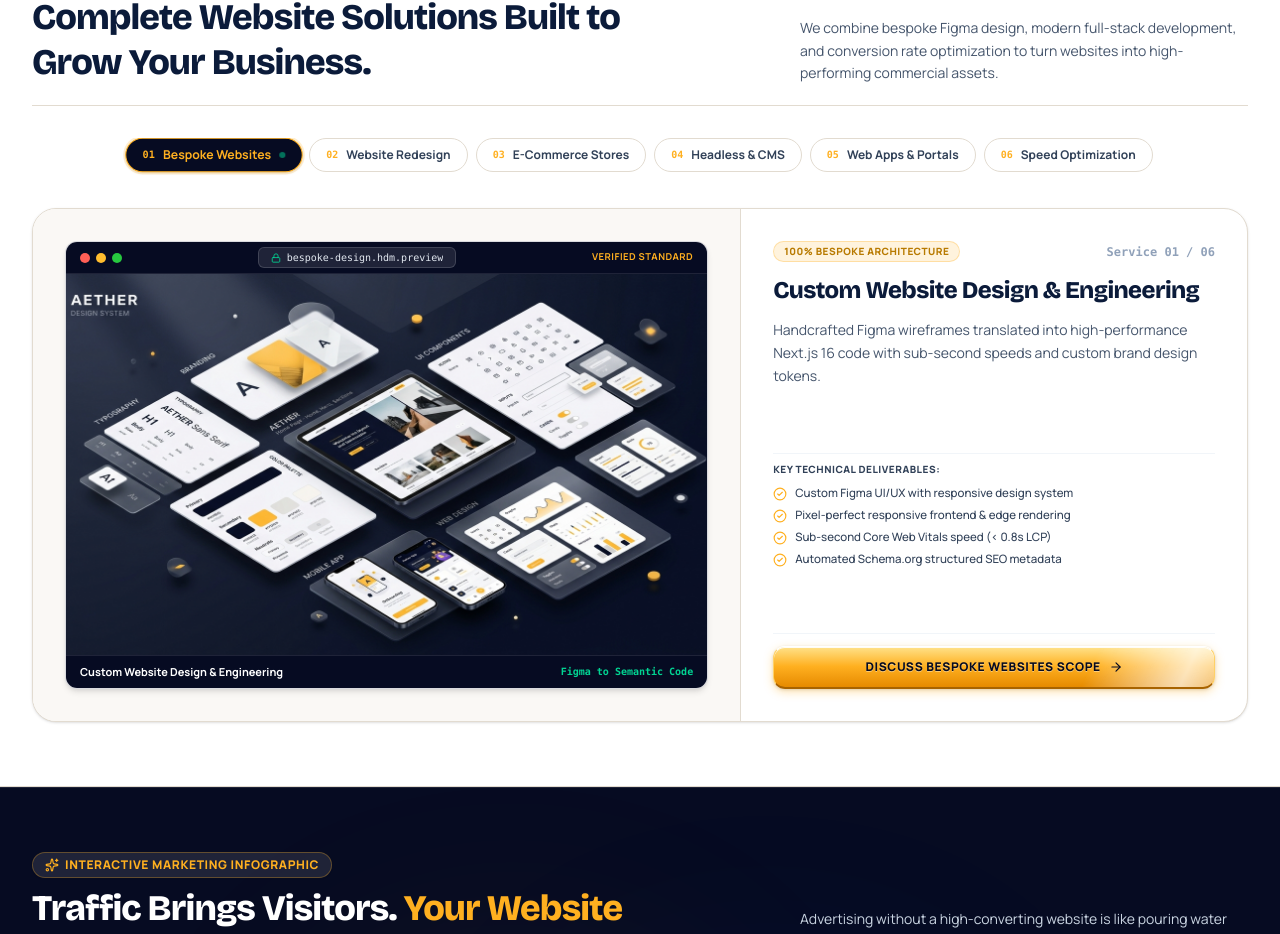
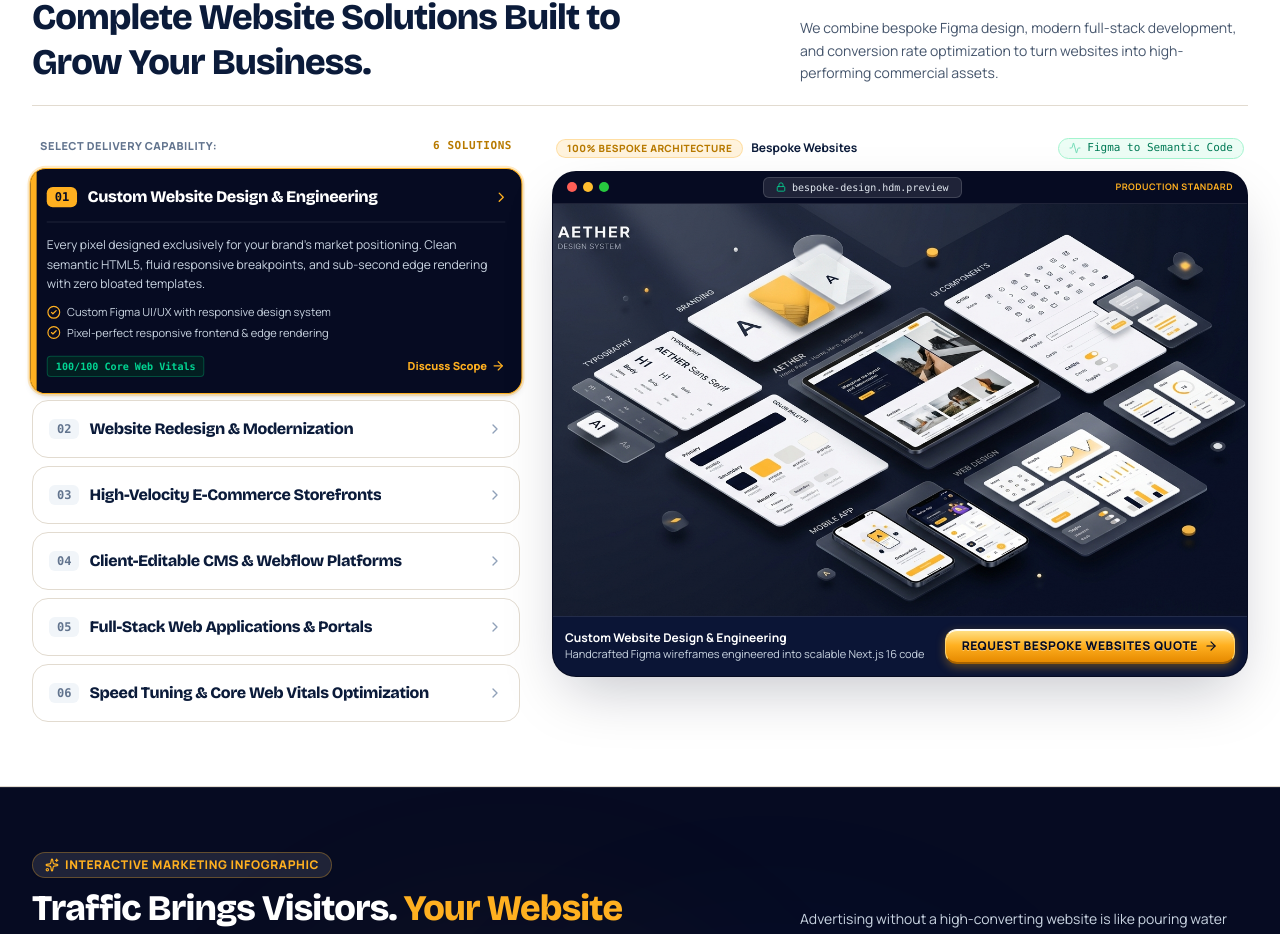
Before and after one commit to devnovaspark-dot/hire-desi-marketer, a Next.js app: page /web-design-and-development-services in a window 1280 px wide. Shown: the part 904-1838 px from the top of the page. Built offline with nearby package versions, Linux system fonts and the light colour scheme.

Commit message:
feat(ui): elevate bespoke digital architecture to master-detail interactive 3d studio showcase

```diff
--- a/src/components/web-design/WebDesignServicesGrid.tsx
+++ b/src/components/web-design/WebDesignServicesGrid.tsx
@@ -1,6 +1,6 @@
 "use client";
 
-import React, { useState } from "react";
+import React, { useState, useRef } from "react";
 import Image from "next/image";
 import Link from "next/link";
 import {
@@ -16,6 +16,8 @@ import {
   ShieldCheck,
   Lock,
   ChevronRight,
+  ExternalLink,
+  Activity,
 } from "lucide-react";
 import { cn } from "@/lib/utils";
 
@@ -23,12 +25,14 @@ interface ShowcaseService {
   id: string;
   number: string;
   title: string;
+  shortTag: string;
   categoryBadge: string;
-  shortTag: string;
   image: string;
   stagingUrl: string;
+  tagline: string;
   description: string;
   metricBadge: string;
+  speedScore: string;
   deliverables: string[];
 }
 
@@ -37,13 +41,15 @@ const SHOWCASE_SERVICES: ShowcaseService[] = [
     id: "custom-design",
     number: "01",
     title: "Custom Website Design & Engineering",
+    shortTag: "Bespoke Websites",
     categoryBadge: "100% Bespoke Architecture",
-    shortTag: "Bespoke Websites",
     image: "/images/services-ui-design-showcase.jpg",
     stagingUrl: "bespoke-design.hdm.preview",
+    tagline: "Handcrafted Figma wireframes engineered into scalable Next.js 16 code",
     description:
-      "Handcrafted Figma wireframes translated into high-performance Next.js 16 code with sub-second speeds and custom brand design tokens.",
+      "Every pixel designed exclusively for your brand's market positioning. Clean semantic HTML5, fluid responsive breakpoints, and sub-second edge rendering with zero bloated templates.",
     metricBadge: "Figma to Semantic Code",
+    speedScore: "100/100 Core Web Vitals",
     deliverables: [
       "Custom Figma UI/UX with responsive design system",
       "Pixel-perfect responsive frontend & edge rendering",
@@ -55,89 +61,99 @@ const SHOWCASE_SERVICES: ShowcaseService[] = [
     id: "website-redesign",
     number: "02",
     title: "Website Redesign & Modernization",
+    shortTag: "Website Redesign",
     categoryBadge: "Modernization + CRO",
-    shortTag: "Website Redesign",
     image: "/images/case-study-aesthetic.webp",
     stagingUrl: "modernization.hdm.preview",
+    tagline: "Transform outdated websites while strictly safeguarding existing SEO equity",
     description:
-      "Modernize legacy platforms into high-converting digital assets while strictly safeguarding all existing SEO keyword rankings and backlink equity.",
+      "Modernize legacy platforms into high-converting digital assets while meticulously preserving your Google keyword rankings, backlink equity, and search domain authority.",
     metricBadge: "301 SEO Rank Protected",
+    speedScore: "+180% Avg. Conversion Lift",
     deliverables: [
-      "Full UX audit & conversion friction breakdown",
-      "Aesthetic modernization & fluid typography",
-      "Strict preservation of 301 URL redirect maps",
-      "Frictionless mobile conversion pathways",
+      "Comprehensive UI/UX audit & conversion friction analysis",
+      "Modern brand aesthetic revamp & typography system",
+      "Strict preservation of existing SEO rankings & 301 redirect map",
+      "Frictionless lead-capture funnels and mobile navigation",
     ],
   },
   {
     id: "ecommerce-development",
     number: "03",
     title: "High-Velocity E-Commerce Storefronts",
+    shortTag: "E-Commerce Stores",
     categoryBadge: "Shopify Plus & Headless",
-    shortTag: "E-Commerce Stores",
     image: "/images/case-study-cafe.webp",
     stagingUrl: "storefront-checkout.hdm.preview",
+    tagline: "Lightning-fast stores built for maximum average order value & 1-tap checkout",
     description:
-      "Lightning-fast Shopify Plus and headless storefronts engineered for high average order value, slide-out micro-carts, and 1-tap checkout.",
+      "Fast online storefronts optimized for high average order value (AOV), instant slide-out micro-carts, global multi-currency checkouts, and automated ERP webhook syncing.",
     metricBadge: "Sub-Second Micro-Cart",
+    speedScore: "4.6% Avg. Checkout Conv.",
     deliverables: [
       "Custom Shopify 2.0 or headless commerce architecture",
-      "Slide-out drawer cart with free-shipping tiers",
-      "1-tap Apple Pay, Shop Pay & Stripe integration",
-      "Real-time ERP, CRM, and inventory synchronization",
+      "Slide-out drawer cart with progressive free-shipping triggers",
+      "1-tap Apple Pay, Shop Pay, Stripe, and global multi-currency",
+      "Automated inventory, ERP, and CRM webhook synchronization",
     ],
   },
   {
     id: "cms-development",
     number: "04",
     title: "Client-Editable CMS & Webflow Platforms",
+    shortTag: "Headless & CMS",
     categoryBadge: "Empower Marketing Teams",
-    shortTag: "Headless & CMS",
     image: "/images/blog-hero-bg.webp",
     stagingUrl: "marketing-cms.hdm.preview",
+    tagline: "Empower your marketing team to publish without touching code",
     description:
-      "Empower your marketing team to launch landing pages and publish content effortlessly without touching code or waiting on developers.",
+      "Empower your marketing team to launch landing pages, edit copy, and publish campaigns effortlessly without touching code or waiting on external developers.",
     metricBadge: "Zero Developer Dependency",
+    speedScore: "< 1-Hour Campaign Deploy",
     deliverables: [
-      "Custom visual block editor for your exact brand guidelines",
-      "Zero bloated third-party plugins for maximal edge speed",
-      "Automated OpenGraph metadata, XML sitemaps & backups",
-      "Role-based permissions & staging approval workflows",
+      "Custom visual block editor customized exclusively for your team",
+      "Zero bloated third-party page builders for maximum edge speed",
+      "Built-in metadata generation, OpenGraph previews & sitemaps",
+      "Role-based publishing permissions and automated cloud backups",
     ],
   },
   {
     id: "custom-web-app",
     number: "05",
     title: "Full-Stack Web Applications & Portals",
+    shortTag: "Web Apps & Portals",
     categoryBadge: "Next.js & Cloud Architecture",
-    shortTag: "Web Apps & Portals",
     image: "/images/hero-devices-mockup.jpg",
     stagingUrl: "cloud-portal.hdm.preview",
+    tagline: "Interactive client portals, SaaS dashboards & full-stack web applications",
     description:
-      "Interactive customer dashboards, client portals, and SaaS web apps built with Next.js, Node.js, and secure database integrations.",
+      "Customer portals, SaaS dashboards, and high-velocity web applications built with Next.js, Node.js, and secure database integrations that scale seamlessly.",
     metricBadge: "App-Like SPA Velocity",
+    speedScore: "60fps Fluid Micro-UI",
     deliverables: [
-      "Interactive customer portals & telemetry dashboards",
-      "Secure authentication (JWT / OAuth / Supabase / Auth0)",
-      "High-throughput REST and GraphQL API integrations",
-      "Real-time data syncing & automated event triggers",
+      "Interactive customer dashboards and client portals",
+      "Secure user authentication (JWT / OAuth / Supabase / Auth0)",
+      "Custom REST and GraphQL API development",
+      "Real-time notifications, reporting, and CRM data syncing",
     ],
   },
   {
     id: "speed-optimization",
     number: "06",
     title: "Speed Tuning & Core Web Vitals Optimization",
+    shortTag: "Speed Optimization",
     categoryBadge: "Google Top 1% Speed",
-    shortTag: "Speed Optimization",
     image: "/images/web-dev-hero-bg.jpg",
     stagingUrl: "speed-audit.hdm.preview",
+    tagline: "Remediate slow load times and eliminate layout shifts for green 95+ scores",
     description:
-      "Eliminate render-blocking scripts, compress media pipelines, and achieve green 95+ Core Web Vitals scores across mobile and desktop.",
+      "Remediate slow load times, eliminate layout shifts, and compress asset pipelines to achieve green 95+ Core Web Vitals on mobile and desktop viewports.",
     metricBadge: "< 0.8s LCP Verified",
+    speedScore: "100/100 Google Vitals",
     deliverables: [
-      "Elimination of render-blocking JavaScript & layout shifts",
-      "Automated WebP/AVIF image transcoding & edge CDN",
-      "Server-side response caching & font preloading",
+      "Elimination of render-blocking JavaScript and bulky plugins",
+      "Automated image conversion into modern WebP & AVIF formats",
+      "Server-side caching and global edge CDN optimization",
       "Zero Cumulative Layout Shift (CLS 0.00) guaranteed",
     ],
   },
@@ -145,47 +161,172 @@ const SHOWCASE_SERVICES: ShowcaseService[] = [
 
 export function WebDesignServicesGrid() {
   const [selectedServiceId, setSelectedServiceId] = useState<string>("custom-design");
+  const [mousePos, setMousePos] = useState<{ x: number; y: number }>({ x: 0, y: 0 });
+  const stageRef = useRef<HTMLDivElement>(null);
 
   const activeService =
     SHOWCASE_SERVICES.find((s) => s.id === selectedServiceId) ||
     SHOWCASE_SERVICES[0];
 
+  const handleMouseMove = (e: React.MouseEvent<HTMLDivElement>) => {
+    if (!stageRef.current) return;
+    const rect = stageRef.current.getBoundingClientRect();
+    const x = (e.clientX - rect.left) / rect.width - 0.5;
+    const y = (e.clientY - rect.top) / rect.height - 0.5;
+    setMousePos({ x, y });
+  };
+
+  const handleMouseLeave = () => {
+    setMousePos({ x: 0, y: 0 });
+  };
+
   return (
     <div className="space-y-6 sm:space-y-8 max-w-7xl mx-auto text-left">
-      {/* 1. Large Editorial Interactive Selector Navigation */}
-      <div className="flex items-center justify-start lg:justify-center gap-1.5 sm:gap-2 overflow-x-auto pb-1 no-scrollbar">
-        {SHOWCASE_SERVICES.map((srv) => {
-          const isSelected = srv.id === activeService.id;
+      {/* ==================================================================== */}
+      {/* 1. MASTER-DETAIL ARCHITECTURAL STUDIO SHOWCASE                       */}
+      {/* ==================================================================== */}
+      <div className="grid grid-cols-1 lg:grid-cols-12 gap-6 lg:gap-8 items-start">
+        {/* ================================================================ */}
+        {/* LEFT COLUMN (5 cols): Interactive Architectural Capability Index  */}
+        {/* ================================================================ */}
+        <div className="lg:col-span-5 space-y-2.5">
+          <div className="text-[11px] font-black uppercase tracking-wider text-slate-500 px-2 pb-1 flex items-center justify-between">
+            <span>Select Delivery Capability:</span>
+            <span className="font-mono text-[#B87A00]">6 Solutions</span>
+          </div>
+
+          <div className="space-y-2">
+            {SHOWCASE_SERVICES.map((service) => {
+              const isSelected = service.id === activeService.id;
 
               return (
-            <button
-              key={srv.id}
-              type="button"
-              onClick={() => setSelectedServiceId(srv.id)}
+                <div
+                  key={service.id}
+                  onClick={() => setSelectedServiceId(service.id)}
                   className={cn(
-                "px-3.5 sm:px-4 py-2 rounded-full text-xs font-bold transition-all duration-200 cursor-pointer select-none inline-flex items-center gap-2 shrink-0 border",
+                    "p-3.5 sm:p-4 rounded-2xl border transition-all duration-300 cursor-pointer select-none text-left relative overflow-hidden group",
                     isSelected
-                  ? "bg-[#060B22] text-[#FFB020] border-[#FFB020] shadow-sm ring-2 ring-[#FFB020]/20 scale-102"
-                  : "bg-white text-slate-700 border-[#E2DBD0] hover:border-slate-400"
+                      ? "bg-[#060B22] text-white border-[#FFB020] shadow-md ring-2 ring-[#FFB020]/25 scale-[1.01]"
+                      : "bg-white text-slate-700 border-[#E2DBD0] hover:border-slate-400 hover:bg-[#FAF8F5]"
                   )}
                 >
-              <span className="font-mono text-[10px] text-[#FFB020]">{srv.number}</span>
-              <span>{srv.shortTag}</span>
+                  {/* Left Active Accent Bar */}
                   {isSelected && (
-                <span className="w-1.5 h-1.5 rounded-full bg-emerald-400 animate-pulse shrink-0" />
+                    <div className="absolute left-0 top-0 bottom-0 w-1.5 bg-[#FFB020]" />
                   )}
-            </button>
+
+                  <div className="flex items-center justify-between gap-2">
+                    <div className="flex items-center gap-2.5 min-w-0">
+                      <span
+                        className={cn(
+                          "font-mono text-xs font-black px-2 py-0.5 rounded-md shrink-0",
+                          isSelected
+                            ? "bg-[#FFB020] text-[#060B22]"
+                            : "bg-slate-100 text-slate-500 group-hover:text-[#0B1B3A]"
+                        )}
+                      >
+                        {service.number}
+                      </span>
+
+                      <h4
+                        className={cn(
+                          "font-display font-black text-sm sm:text-base tracking-tight truncate",
+                          isSelected
+                            ? "text-white"
+                            : "text-[#0B1B3A] group-hover:text-[#B87A00]"
+                        )}
+                      >
+                        {service.title}
+                      </h4>
+                    </div>
+
+                    <ChevronRight
+                      className={cn(
+                        "w-4 h-4 shrink-0 transition-transform",
+                        isSelected
+                          ? "text-[#FFB020] translate-x-1"
+                          : "text-slate-400 group-hover:translate-x-0.5"
+                      )}
+                    />
+                  </div>
+
+                  {/* Expanded Active Specs (Reveals smoothly when active) */}
+                  {isSelected && (
+                    <div className="mt-3 pt-3 border-t border-white/10 space-y-2.5 animate-in fade-in duration-200">
+                      <p className="text-xs text-slate-300 leading-relaxed font-normal">
+                        {service.description}
+                      </p>
+
+                      {/* 2 Micro Deliverables */}
+                      <div className="space-y-1 text-[11px] text-slate-300">
+                        {service.deliverables.slice(0, 2).map((del, i) => (
+                          <div key={i} className="flex items-center gap-1.5">
+                            <CheckCircle2 className="w-3.5 h-3.5 text-[#FFB020] shrink-0" />
+                            <span className="truncate">{del}</span>
+                          </div>
+                        ))}
+                      </div>
+
+                      {/* Direct CTA Button */}
+                      <div className="pt-1 flex items-center justify-between">
+                        <span className="text-[10px] font-mono font-bold text-emerald-400 bg-emerald-950/60 px-2 py-0.5 rounded border border-emerald-500/30">
+                          {service.speedScore}
+                        </span>
+
+                        <Link
+                          href="/get-a-quote"
+                          className="text-[11px] font-black text-[#FFB020] hover:text-white inline-flex items-center gap-1 transition-colors"
+                        >
+                          <span>Discuss Scope</span>
+                          <ArrowRight className="w-3.5 h-3.5" />
+                        </Link>
+                      </div>
+                    </div>
+                  )}
+                </div>
               );
             })}
           </div>
+        </div>
 
-      {/* 2. Full-Width Panoramic Visual Portfolio Stage (Card-Free Editorial Canvas) */}
-      <div className="rounded-2xl sm:rounded-3xl bg-white border border-[#E2DBD0] shadow-sm overflow-hidden">
-        <div className="grid grid-cols-1 lg:grid-cols-12 gap-0 items-stretch">
-          {/* Visual Showcase (7 cols): Large Panoramic Browser Viewport */}
-          <div className="lg:col-span-7 p-4 sm:p-6 lg:p-8 bg-[#FAF8F5] border-b lg:border-b-0 lg:border-r border-[#E2DBD0] flex flex-col justify-center">
-            <div className="rounded-xl overflow-hidden border border-[#060B22]/15 shadow-md bg-white">
-              {/* Browser Header Bar */}
+        {/* ================================================================ */}
+        {/* RIGHT COLUMN (7 cols): Massive 3D Panoramic Browser Stage        */}
+        {/* ================================================================ */}
+        <div
+          ref={stageRef}
+          onMouseMove={handleMouseMove}
+          onMouseLeave={handleMouseLeave}
+          className="lg:col-span-7 sticky top-24 space-y-3"
+          style={{
+            perspective: "1200px",
+          }}
+        >
+          {/* Top Visual Meta Bar */}
+          <div className="flex items-center justify-between px-1 text-xs">
+            <div className="flex items-center gap-2">
+              <span className="text-[10px] font-black uppercase tracking-wider text-[#B87A00] bg-[#FFB020]/15 px-2.5 py-0.5 rounded-full border border-[#FFB020]/30">
+                {activeService.categoryBadge}
+              </span>
+              <span className="font-bold text-[#0B1B3A] hidden sm:inline">
+                {activeService.shortTag}
+              </span>
+            </div>
+
+            <div className="flex items-center gap-1.5 text-[11px] font-mono text-emerald-700 bg-emerald-50 px-2.5 py-0.5 rounded-full border border-emerald-200">
+              <Activity className="w-3 h-3 text-emerald-500 animate-pulse" />
+              <span>{activeService.metricBadge}</span>
+            </div>
+          </div>
+
+          {/* Panoramic 3D Browser Viewport (STRICT ZERO TEXT OVERLAY ON IMAGE) */}
+          <div
+            className="rounded-2xl sm:rounded-3xl bg-[#060B22] border border-[#060B22]/20 shadow-[0_24px_60px_-15px_rgba(6,11,34,0.25)] overflow-hidden transition-transform duration-300 ease-out"
+            style={{
+              transform: `rotateY(${mousePos.x * 5}deg) rotateX(${-mousePos.y * 5}deg)`,
+              transformStyle: "preserve-3d",
+            }}
+          >
+            {/* Mac Browser Header Bar */}
             <div className="h-8 bg-[#060B22] px-3.5 flex items-center justify-between border-b border-white/10">
               <div className="flex items-center gap-1.5 shrink-0">
                 <div className="w-2.5 h-2.5 rounded-full bg-[#FF5F56]" />
@@ -193,17 +334,18 @@ export function WebDesignServicesGrid() {
                 <div className="w-2.5 h-2.5 rounded-full bg-[#27C93F]" />
               </div>
 
-                <div className="flex items-center gap-1.5 px-3 py-0.5 rounded-md bg-white/10 border border-white/15 text-[10px] text-slate-200 font-mono max-w-[240px] sm:max-w-[300px] truncate">
+              {/* Minimalist Staging URL Pill */}
+              <div className="flex items-center gap-1.5 px-3 py-0.5 rounded-md bg-white/10 border border-white/15 text-[10px] text-slate-200 font-mono max-w-[260px] truncate">
                 <Lock className="w-2.5 h-2.5 text-emerald-400 shrink-0" />
                 <span className="truncate">{activeService.stagingUrl}</span>
               </div>
 
-                <span className="text-[9.5px] font-bold text-[#FFB020] uppercase tracking-wider hidden sm:block">
-                  Verified Standard
+              <span className="text-[9px] font-bold text-[#FFB020] uppercase tracking-wider hidden sm:block">
+                Production Standard
               </span>
             </div>
 
-              {/* Pristine Website Screenshot (STRICT ZERO TEXT OVERLAY) */}
+            {/* Pristine Website Screenshot (100% Visual — ZERO TEXT OVERLAYS) */}
             <div className="relative aspect-[16/10] sm:aspect-[16/9.5] w-full bg-slate-950 overflow-hidden">
               <Image
                 src={activeService.image}
@@ -215,61 +357,22 @@ export function WebDesignServicesGrid() {
               />
             </div>
 
-              {/* Bottom Frame Status */}
-              <div className="px-3.5 py-2 bg-[#060B22] border-t border-white/10 flex items-center justify-between text-[11px] text-slate-300">
-                <span className="font-bold text-white truncate">{activeService.title}</span>
-                <span className="text-[10px] text-emerald-400 font-mono font-bold shrink-0">
-                  {activeService.metricBadge}
-                </span>
+            {/* Browser Bottom Action Strip */}
+            <div className="p-3 bg-[#0B1536] border-t border-white/10 flex flex-col sm:flex-row items-start sm:items-center justify-between gap-3 text-left">
+              <div className="min-w-0">
+                <div className="text-xs font-bold text-white truncate">
+                  {activeService.title}
                 </div>
+                <div className="text-[11px] text-slate-300 truncate">
+                  {activeService.tagline}
                 </div>
               </div>
 
-          {/* Editorial Specs (5 cols): 40% Content Ratio with Direct CTA */}
-          <div className="lg:col-span-5 p-5 sm:p-7 lg:p-8 flex flex-col justify-between space-y-5">
-            <div className="space-y-3">
-              <div className="flex items-center justify-between gap-2">
-                <span className="text-[10px] font-black uppercase tracking-wider text-[#B87A00] bg-[#FFB020]/15 px-2.5 py-0.5 rounded-full border border-[#FFB020]/30">
-                  {activeService.categoryBadge}
-                </span>
-
-                <span className="font-mono text-xs font-black text-slate-400">
-                  Service {activeService.number} / 06
-                </span>
-              </div>
-
-              <h3 className="font-display font-black text-xl sm:text-2xl text-[#0B1B3A] tracking-tight leading-snug">
-                {activeService.title}
-              </h3>
-
-              <p className="text-xs sm:text-sm text-slate-600 leading-relaxed font-normal">
-                {activeService.description}
-              </p>
-            </div>
-
-            {/* Deliverables Checklist */}
-            <div className="pt-2 border-t border-slate-100 space-y-2">
-              <div className="text-[10px] font-black uppercase tracking-wider text-slate-700">
-                Key Technical Deliverables:
-              </div>
-
-              <div className="space-y-1.5 text-xs text-slate-700">
-                {activeService.deliverables.map((item, i) => (
-                  <div key={i} className="flex items-start gap-2">
-                    <CheckCircle2 className="w-3.5 h-3.5 text-[#FFB020] shrink-0 mt-0.5" />
-                    <span className="font-medium text-[11.5px] leading-snug">{item}</span>
-                  </div>
-                ))}
-              </div>
-            </div>
-
-            {/* Direct Action Button */}
-            <div className="pt-3 border-t border-slate-100">
               <Link
                 href="/get-a-quote"
-                className="btn-luxury-gold btn-shimmer w-full py-3 px-5 rounded-xl text-xs font-black uppercase tracking-wider flex items-center justify-center gap-2 shadow-xs cursor-pointer text-center"
+                className="btn-luxury-gold py-2 px-4 rounded-xl text-xs font-black uppercase tracking-wider flex items-center gap-1.5 shrink-0 shadow-sm cursor-pointer whitespace-nowrap"
               >
-                <span>Discuss {activeService.shortTag} Scope</span>
+                <span>Request {activeService.shortTag} Quote</span>
                 <ArrowRight className="w-3.5 h-3.5" />
               </Link>
             </div>
```
Lines whose indentation alone changed are shown as unchanged.
